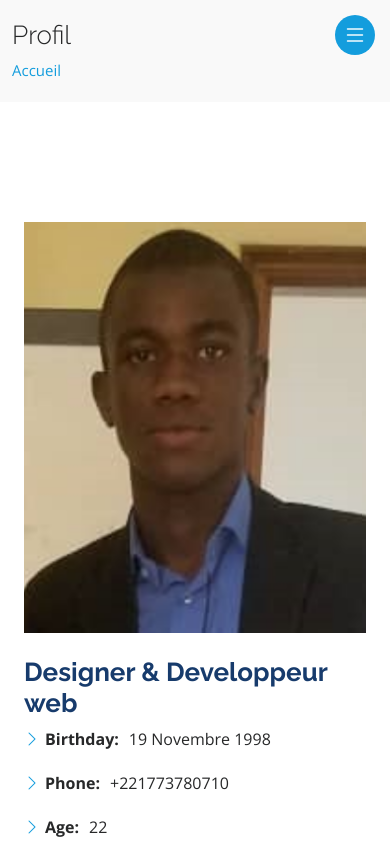
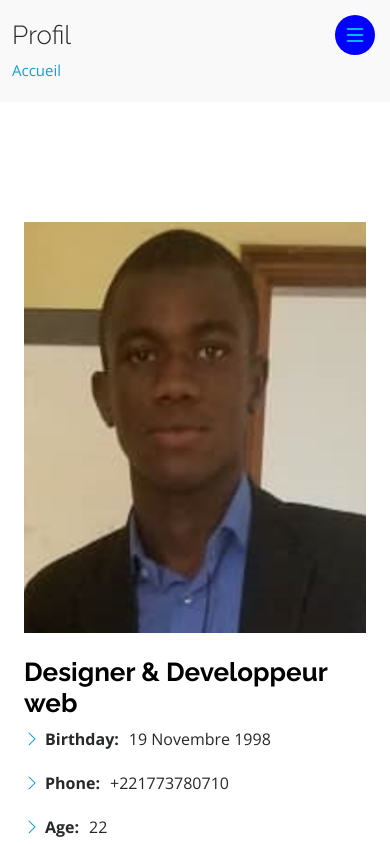
Before and after one commit to EpsilonCoder/Portfolio, a plain HTML site: page profil.html in a window 390 px wide. Shown: the top 844 px of the page. Drawn offline with nearby package versions, Linux system fonts and the light colour scheme.

```diff
--- a/dossier/css/style.css
+++ b/dossier/css/style.css
@@ -158,8 +158,8 @@ h1, h2, h3, h4, h5, h6 {
   font-size: 24px;
   transition: all 0.4s;
   outline: none !important;
-  background-color: #149ddd;
-  color: #fff;
+  background-color: blue;
+  color: cyan;
   width: 40px;
   height: 40px;
   display: inline-flex;
@@ -355,7 +355,7 @@ section {
 .about .content h3 {
   font-weight: 700;
   font-size: 26px;
-  color: #173b6c;
+  color: black;
 }
 .about .content ul {
   list-style: none;
--- a/profil.html
+++ b/profil.html
@@ -8,9 +8,6 @@
   <title>Epsilon</title>
   <meta content="" name="description">
   <meta content="" name="keywords">
-
-  <link href="dossier/img/favicon.png" rel="icon">
-  <link href="dossier/img/apple-touch-icon.png" rel="apple-touch-icon">
 
   <link href="https://fonts.googleapis.com/css?family=Open+Sans:300,300i,400,400i,600,600i,700,700i|Raleway:300,300i,400,400i,500,500i,600,600i,700,700i|Poppins:300,300i,400,400i,500,500i,600,600i,700,700i" rel="stylesheet">
 
```
Also changed, not shown: centreinteret.html (+0 -2 lines), compétence.html (+1 -2 lines), formation.html (+0 -2 lines), index.html (+1 -2 lines), reference.html (+1 -2 lines).
